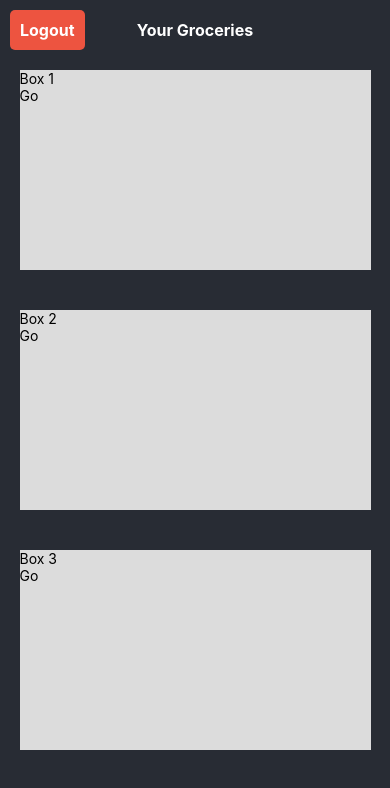
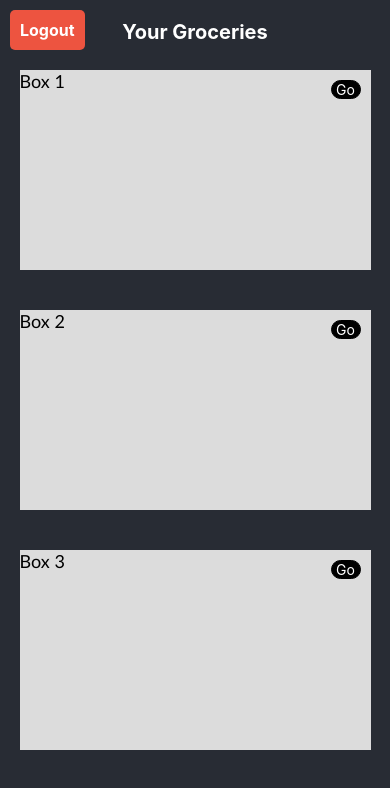
Before and after one commit to tmgross/groceryPlanner, a React Native app: screen /Home in a window 390 px wide. Shown: the top 788 px of the page. Built offline with nearby package versions, Linux system fonts and the light colour scheme.

Commit message:
styling updates

```diff
--- a/homepage.js
+++ b/homepage.js
@@ -21,7 +21,7 @@ function HomeScreen() {
       <TouchableOpacity onPress={handleLogout} style={styles.logoutBtn}>
         <Text style={styles.logoutBtnTxt}>Logout</Text>
       </TouchableOpacity>
-      <Text style={styles.home}>Your Groceries</Text>
+      <Text style={styles.header}>Your Groceries</Text>
       <View style={styles.box}>
         <Text style={styles.boxText}>Box 1</Text>
         <TouchableOpacity
--- a/inventory.js
+++ b/inventory.js
@@ -7,7 +7,7 @@ function InventoryScreen() {
   const navigation = useNavigation();
 
   const handleLogout = () => {
-    // Navigate to the "Login" screen
+    // Navigate to the "Home" screen
     navigation.navigate('Home');
   };
 
@@ -16,7 +16,7 @@ function InventoryScreen() {
       <TouchableOpacity onPress={handleLogout} style={styles.logoutBtn}>
         <Text style={styles.logoutBtnTxt}>Go Back</Text>
       </TouchableOpacity>
-      <Text style={styles.home}>Inventory</Text>
+      <Text style={styles.header}>Inventory</Text>
       <View style={styles.box}></View>
       <View style={styles.box}></View>
       <View style={styles.box}></View>
--- a/planner.js
+++ b/planner.js
@@ -7,7 +7,7 @@ function PlannerScreen() {
   const navigation = useNavigation();
 
   const handleLogout = () => {
-    // Navigate to the "Login" screen
+    // Navigate to the "Home" screen
     navigation.navigate('Home');
   };
 
@@ -16,7 +16,7 @@ function PlannerScreen() {
       <TouchableOpacity onPress={handleLogout} style={styles.logoutBtn}>
         <Text style={styles.logoutBtnTxt}>Go Back</Text>
       </TouchableOpacity>
-      <Text style={styles.home}>Planner</Text>
+      <Text style={styles.header}>Planner</Text>
       <View style={styles.box}></View>
       <View style={styles.box}></View>
       <View style={styles.box}></View>
--- a/recipes.js
+++ b/recipes.js
@@ -7,7 +7,7 @@ function RecipeScreen() {
   const navigation = useNavigation();
 
   const handleLogout = () => {
-    // Navigate to the "Login" screen
+    // Navigate to the "Home" screen
     navigation.navigate('Home');
   };
 
@@ -16,7 +16,7 @@ function RecipeScreen() {
       <TouchableOpacity onPress={handleLogout} style={styles.logoutBtn}>
         <Text style={styles.logoutBtnTxt}>Go Back</Text>
       </TouchableOpacity>
-      <Text style={styles.home}>Recipes</Text>
+      <Text style={styles.header}>Recipes</Text>
       <View style={styles.box}></View>
       <View style={styles.box}></View>
       <View style={styles.box}></View>
--- a/styles.js
+++ b/styles.js
@@ -17,11 +17,11 @@ export const styles = StyleSheet.create({
     alignItems: 'center',
     paddingTop: 50,
   },
-  home: {
+  header: {
     color: 'white',
-    fontSize: 16,
     fontWeight: 'bold',
     position: 'absolute',
+    fontSize: 20,
     top: 20,
   },
   box: {
@@ -30,10 +30,29 @@ export const styles = StyleSheet.create({
     backgroundColor: '#dcdcdc',
     marginVertical: 20,
   },
+  boxText: {
+    fontFamily: "'Trebuchet MS', Helvetica, sans-serif",
+    fontSize: 18,
+   },
+  boxButton: {
+    position: 'absolute',
+    top: 10,
+    right: 10,
+    width: 30,
+    alignItems: 'center',
+    borderRadius: 10,
+    borderColor: 'black',
+    borderWidth: 1,
+    backgroundColor: 'black',
+  },
+  boxButtonText: {
+    color: 'white',
+  },
   title: {
     color: 'white',
     fontSize: 24,
     marginBottom: 20,
+
   },
   loginContainer: {
     display: 'flex',
```
